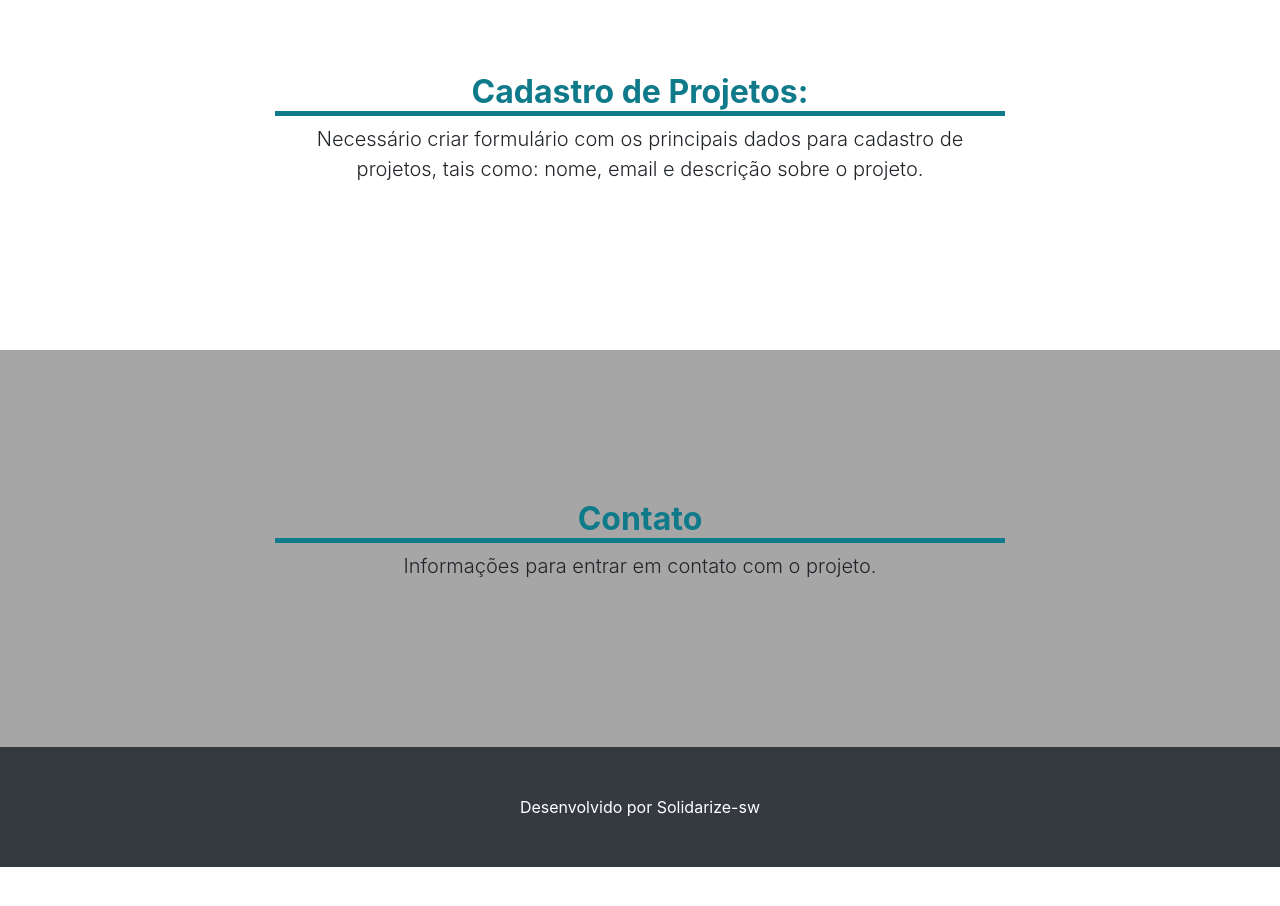
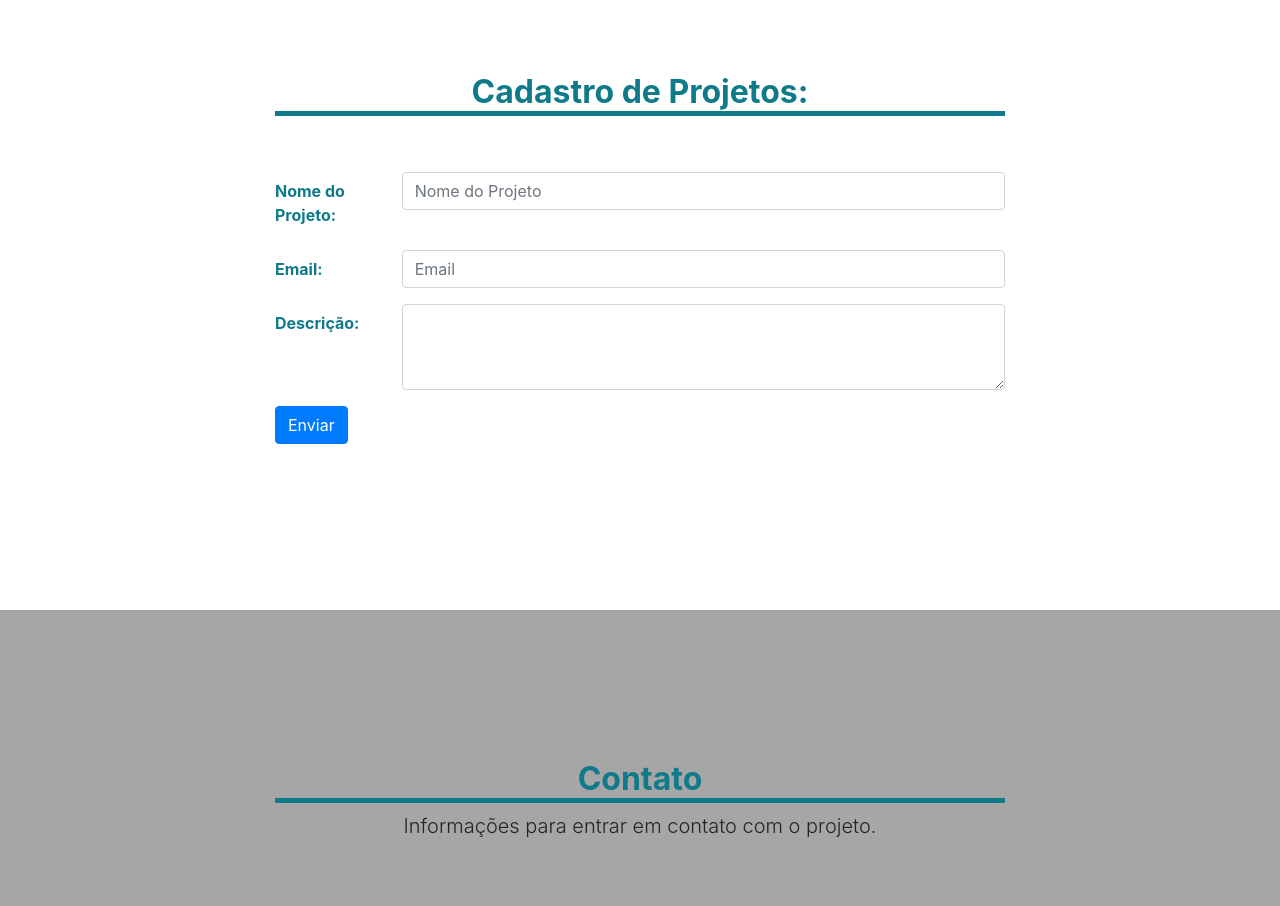
Before and after one commit to solidarizesw/site, an Angular app: page / in a window 1280 px wide. Shown: the part 2480-3386 px from the top of the page. Before the commit the page ends 3347 px from the top, so only its background shows below. Built offline with nearby package versions, Linux system fonts and the light colour scheme.

Commit message:
Update cadastro.component.html

```diff
--- a/src/app/pages/cadastro/cadastro.component.html
+++ b/src/app/pages/cadastro/cadastro.component.html
@@ -3,9 +3,46 @@
     <div class="row">
       <div class="col-lg-8 mx-auto">
 
-        <h2 class= "color-green titulos">Cadastro de Projetos:</h2>
+        <h2 class= "color-green titulos">Cadastro de Projetos:</h2><br><br>
 
-        <p class="lead center">Necessário criar formulário com os principais dados para cadastro de projetos, tais como: nome, email e descrição sobre o projeto. </p>
+        <!-- Form em bootstrap -->
+        <form>
+          <div class="form-group row">
+            <label for="nome-proj" class="col-sm-2 col-form-label color-green">Nome do Projeto:</label>
+            <div class="col-sm-10">
+              <input type="email" class="form-control" id="nome-proj" placeholder="Nome do Projeto">
+            </div>
+          </div>
+
+          <div class="form-group row">
+            <label for="email-proj" class="col-sm-2 col-form-label color-green">Email:</label>
+            <div class="col-sm-10">
+              <input type="email" class="form-control" id="email-proj" placeholder="Email">
+            </div>
+          </div>
+
+          <!-- Caixa de texto -->
+          <div class="form-group row">
+            <label for="caixatxt-proj" class="col-sm-2 col-form-label color-green">Descrição:</label>
+            <div class="col-sm-10">
+              <textarea id="caixatxt-proj" class="md-textarea form-control" rows="3"></textarea>
+            </div>
+          </div>
+
+          <!-- Botões -->
+
+          <div class="form-group row">
+            <div class="col-sm-10">
+              <button type="submit" class="btn btn-primary">Enviar</button>
+            </div>
+          </div>
+      </form>
+
+
+
+
+
+
 
       </div>
     </div>
```
